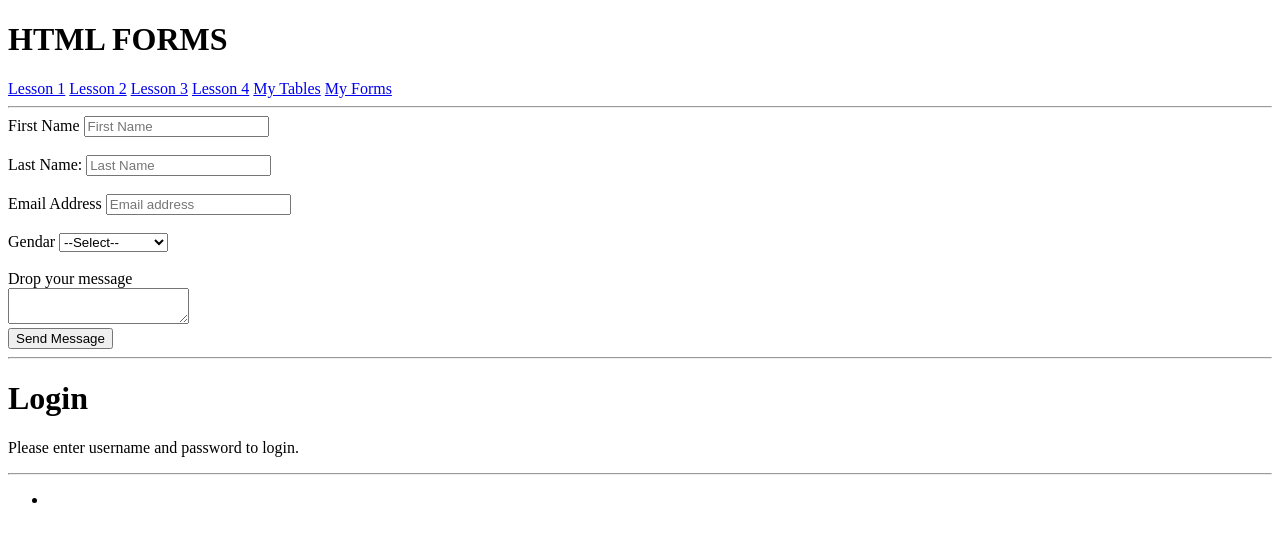
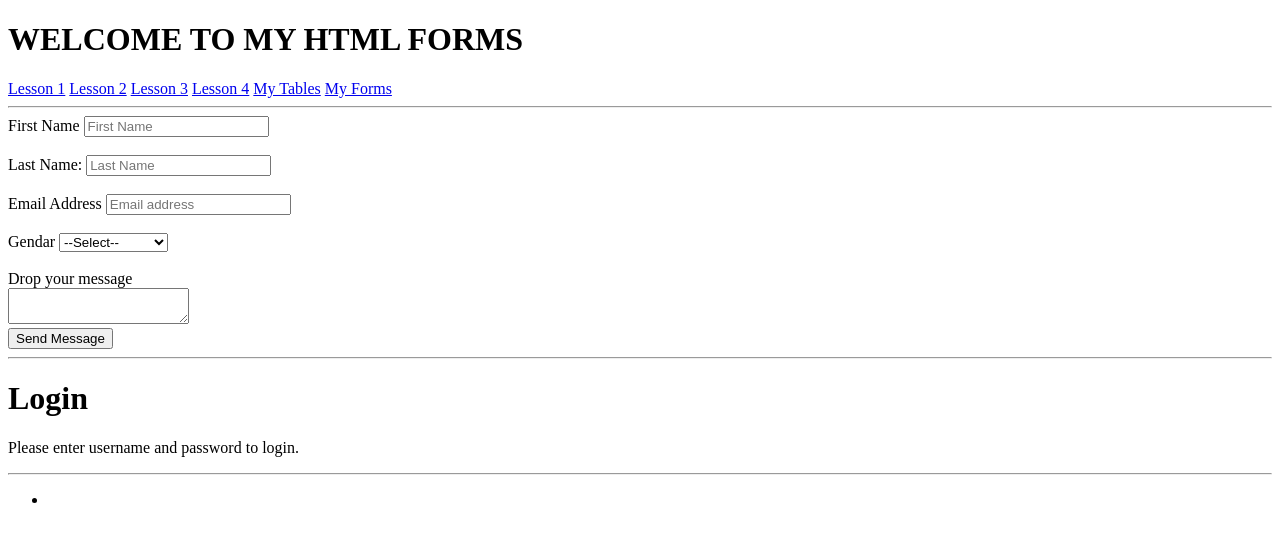
Before and after one commit to vaivox/vision360, a plain HTML site: page forms.html in a window 1280 px wide. Drawn offline with Linux system fonts and the light colour scheme.

Commit message:
Add files via upload

```diff
--- a/forms.html
+++ b/forms.html
@@ -1,14 +1,14 @@
 <!DOCTYPE html>
 <html>
     <head>
-        <title>WELCOME TO MY HTML Forms</title>
+        <title>HTML Forms</title>
     </head>
 
     <body>
 
 
 
-        <h1>HTML FORMS</h1>
+        <h1>WELCOME TO MY HTML FORMS</h1>
 
         <a href="index.html">Lesson 1</a>
         <a href="lesson2.html">Lesson 2</a>
```
